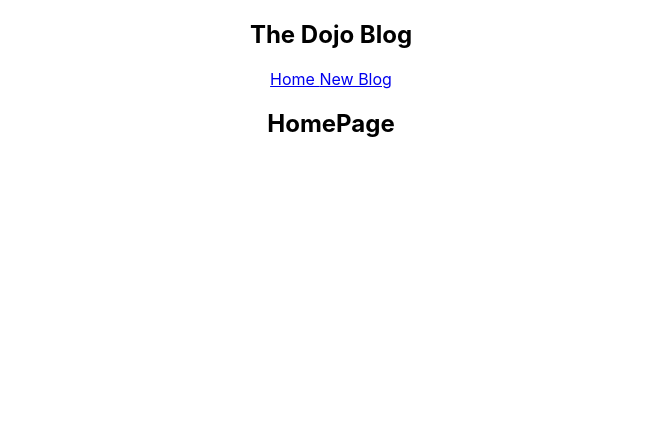
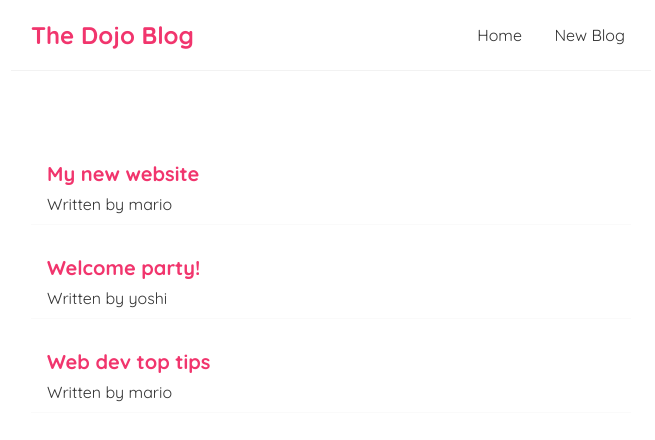
Before and after one commit to TylerGuerrero/Blog, a React (Create React App) app: page / in a window 1280 px wide. Shown: the top 440 px of the page, without its empty margins (309-964 px from the left). Built offline with nearby package versions, Linux system fonts and the light colour scheme.

Commit message:
Added List

```diff
--- a/src/App.css
+++ /dev/null
@@ -1,38 +0,0 @@
-.App {
-  text-align: center;
-}
-
-.App-logo {
-  height: 40vmin;
-  pointer-events: none;
-}
-
-@media (prefers-reduced-motion: no-preference) {
-  .App-logo {
-    animation: App-logo-spin infinite 20s linear;
-  }
-}
-
-.App-header {
-  background-color: #282c34;
-  min-height: 100vh;
-  display: flex;
-  flex-direction: column;
-  align-items: center;
-  justify-content: center;
-  font-size: calc(10px + 2vmin);
-  color: white;
-}
-
-.App-link {
-  color: #61dafb;
-}
-
-@keyframes App-logo-spin {
-  from {
-    transform: rotate(0deg);
-  }
-  to {
-    transform: rotate(360deg);
-  }
-}
--- a/src/App.js
+++ b/src/App.js
@@ -1,4 +1,3 @@
-import './App.css';
 import NavBar from './components/NavBar';
 import Home from './components/Home';
 
--- a/src/components/Home.js
+++ b/src/components/Home.js
@@ -1,7 +1,22 @@
+import { useState } from 'react'
+
 const Home = () => {
+    const [blogs, setBlogs] = useState([
+        { title: 'My new website', body: 'lorem ipsum...', author: 'mario', id: 1 },
+        { title: 'Welcome party!', body: 'lorem ipsum...', author: 'yoshi', id: 2 },
+        { title: 'Web dev top tips', body: 'lorem ipsum...', author: 'mario', id: 3 }
+    ]);
+
     return (
         <div className="home">
-            <h2>HomePage </h2>
+            {blogs.map((blog) => {
+                return (
+                    <div className="blog-preview" key={blog.id}>
+                        <h2> {blog.title} </h2>
+                        <p>Written by {blog.author}</p>
+                    </div>
+                );
+            })}
         </div>
     );
 }
--- a/src/components/NavBar.js
+++ b/src/components/NavBar.js
@@ -2,8 +2,10 @@
     return (
         <nav className="navbar">
             <h1>The Dojo Blog</h1>
-            <a href='/'>Home </a>
-            <a href='/create'>New Blog</a>
+            <div className="links">
+                <a href='/'>Home </a>
+                <a href='/create'>New Blog</a>
+            </div>
         </nav>
      );
 }
--- a/src/index.css
+++ b/src/index.css
@@ -1,13 +1,54 @@
-body {
+@import url('https://fonts.googleapis.com/css2?family=Quicksand:wght@300;400;500;600;700&display=swap');
+* {
   margin: 0;
-  font-family: -apple-system, BlinkMacSystemFont, 'Segoe UI', 'Roboto', 'Oxygen',
-    'Ubuntu', 'Cantarell', 'Fira Sans', 'Droid Sans', 'Helvetica Neue',
-    sans-serif;
-  -webkit-font-smoothing: antialiased;
-  -moz-osx-font-smoothing: grayscale;
+  font-family: "Quicksand";
+  color: #333;
 }
 
-code {
-  font-family: source-code-pro, Menlo, Monaco, Consolas, 'Courier New',
-    monospace;
+.navbar {
+  padding: 20px;
+  display: flex;
+  align-items: center;
+  max-width: 600px;
+  margin: 0 auto;
+  border-bottom: 1px solid #f2f2f2;
 }
+
+.navbar h1 {
+  color: #f1356d;
+}
+
+.navbar .links {
+  margin-left: auto;
+}
+
+.navbar a {
+  margin-left: 16px;
+  text-decoration: none;
+  padding: 6px;
+}
+
+.navbar a:hover {
+  color: #f1356d;
+}
+
+.content {
+  max-width: 600px;
+  margin: 40px auto;
+  padding: 20px;
+}
+
+/* blog previews / list */
+.blog-preview {
+  padding: 10px 16px;
+  margin: 20px 0;
+  border-bottom: 1px solid #fafafa;
+}
+.blog-preview:hover {
+  box-shadow: 1px 3px 5px rgba(0,0,0,0.1);
+}
+.blog-preview h2 {
+  font-size: 20px;
+  color: #f1356d;
+  margin-bottom: 8px;
+}
```
